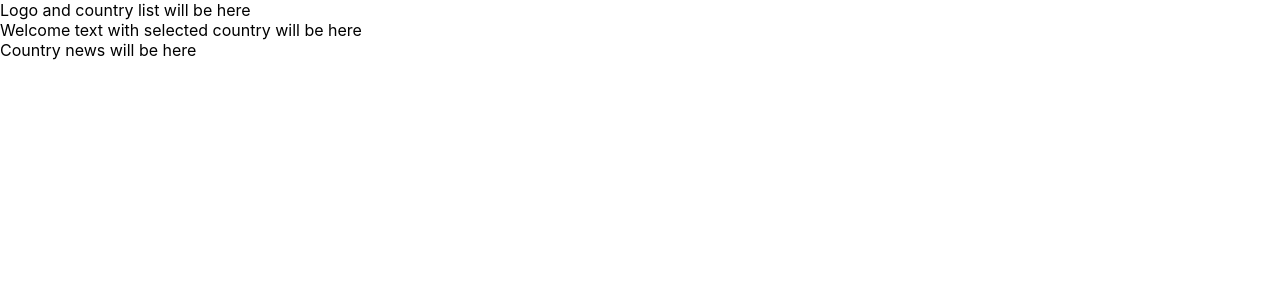
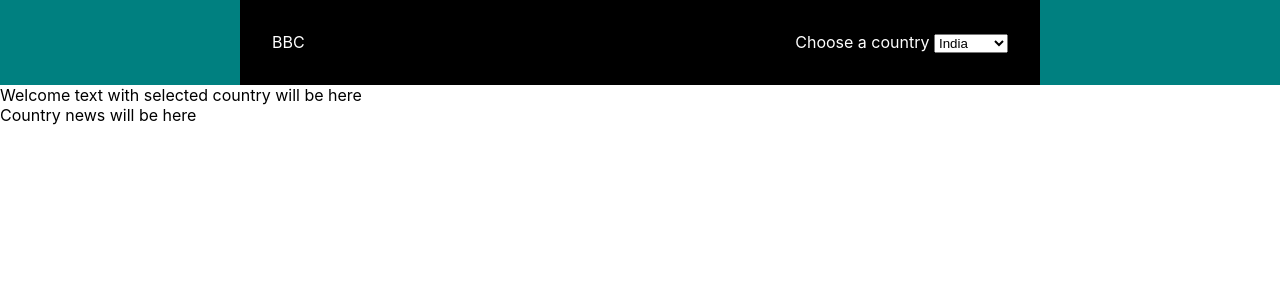
Before and after one commit to anand8green/bbc-news, a React (Create React App) app: page / in a window 1280 px wide. Shown: the top 300 px of the page. Built offline with nearby package versions, Linux system fonts and the light colour scheme.

Commit message:
country list created

```diff
--- a/src/components/Header.js
+++ b/src/components/Header.js
@@ -1,10 +1,33 @@
-import React from 'react'
+import React, { useState } from 'react'
 
 function Header() {
+
+    const [country, setCountry] = useState("in")
+
+    const handleCountryChange = (e) => {
+        setCountry(e.target.value)
+    }
+
     return (
-        <div className="header">
-            Logo and country list will be here
-        </div>
+        <header className="container">
+            <div className="wrapper">
+                <div className="content">
+                    <div className="logo">
+                        BBC
+                    </div>
+                    <div className="list">
+                        <label> Choose a country </label>
+                        <select name="countries" onChange={handleCountryChange}>
+                            <option value="in">India</option>
+                            <option value="us">US</option>
+                            <option value="gb">UK</option>
+                            <option value="fr">France</option>
+                            <option value="au">Australia</option>
+                        </select>
+                    </div>
+                </div>
+            </div>
+        </header>
     )
 }
 
--- a/src/index.css
+++ b/src/index.css
@@ -1,3 +1,9 @@
+*{
+margin: 0;
+padding: 0;
+box-sizing: border-box;
+}
+
 body {
   margin: 0;
   font-family: -apple-system, BlinkMacSystemFont, 'Segoe UI', 'Roboto', 'Oxygen',
@@ -11,3 +17,30 @@ code {
   font-family: source-code-pro, Menlo, Monaco, Consolas, 'Courier New',
     monospace;
 }
+
+/* Common */
+
+.container {
+background-color: teal;
+}
+.wrapper{
+background-color: blue;
+max-width: 50rem;
+margin: 0 auto;
+}
+.content{
+display: flex;
+padding: 2rem;
+background-color: rgb(0, 0, 0);
+justify-content: space-between;
+}
+
+/* Header */
+
+.logo{
+color: white;
+}
+
+.list{
+color: white;
+}
```
Also changed, not shown: src/App.css (deleted, +0 -38 lines).
